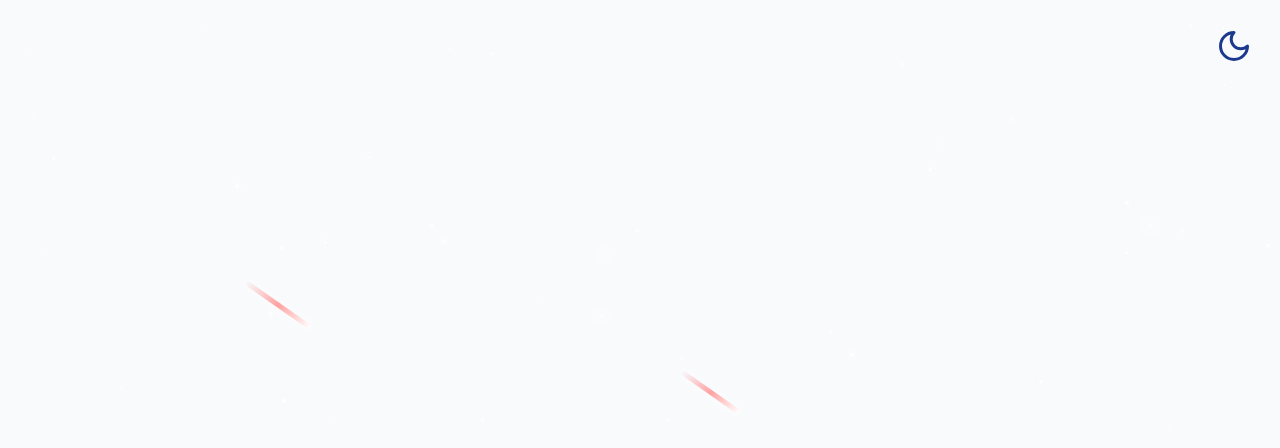
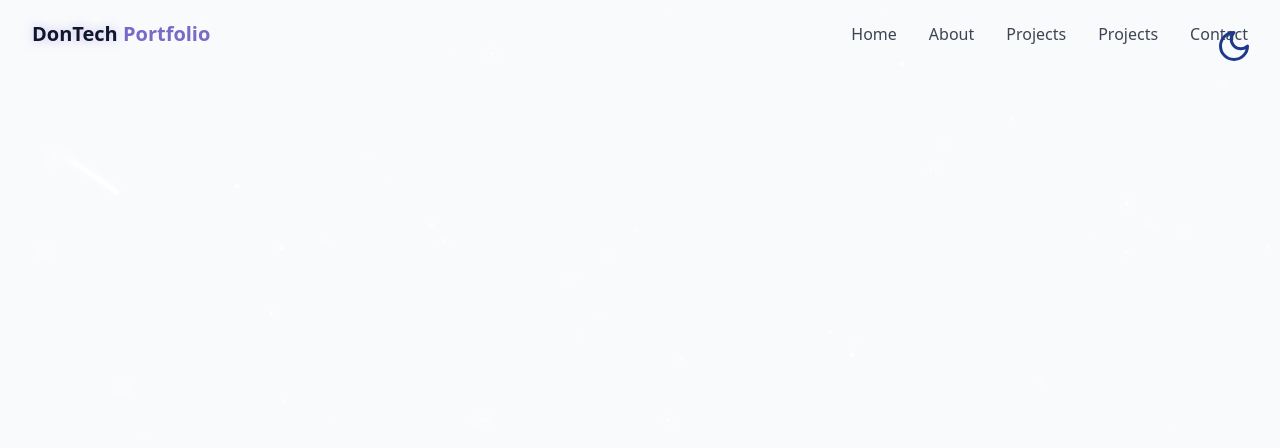
Before and after one commit to DonAbey/Portofolio, a React (Vite) app: page / in a window 1280 px wide. Shown: the top 448 px of the page. Built offline with nearby package versions, Linux system fonts and the light colour scheme.

Commit message:
Navbar functionality completed

```diff
--- /dev/null
+++ b/src/components/Navbar.jsx
@@ -0,0 +1,82 @@
+import { useSearchParams } from "react-router-dom"
+import { cn } from "../lib/utils"
+import { use, useEffect, useState } from "react"
+import { Menu, X } from "lucide-react";
+
+const navItems = [
+    {name: "Home", href:"#home"},
+    {name: "About", href:"#about"},
+    {name: "Projects", href:"#skills"},
+    {name: "Projects", href:"#projects"},
+    {name: "Contact", href:"contact"},
+]
+
+export const Navbar = () => {
+    const [isScrolled, setIsScrolled] = useState(false);
+    const [isMenuOpen, setIsMenuOpen] = useState(false)
+
+    useEffect(() => {
+        const handScroll = () => {
+            setIsScrolled(window.screenY > 10);
+        }
+        window.addEventListener("scroll", handScroll);
+        return () => window.removeEventListener("scroll", handScroll);
+    })
+
+
+    return (
+        <nav className={cn(
+            "fixed w-full z-40 transition-all duration-300",
+            isScrolled ? "py-3 bg-background/80 backdrop-blur-md shadow-xs" : "py-5"
+            )}
+        >
+            <div className="container flex items-center justify-between">
+                <a
+                    className="text-xl font-bold text-primary flex items-center"
+                    href="#home"
+                >
+                    <span className="relative z-10">
+                        <span className="text-glow text-foreground"> DonTech </span>{" "}
+                            Portfolio
+                    </span>
+                </a>
+                {/*Desktop nav*/}
+                <div className="hidden md:flex space-x-8">
+                    {navItems.map((item, key) =>(
+                        <a key={key} href={item.href} className="text-foreground/80 hover:text-primary duration-300">
+                            {item.name}
+                        </a>
+                    ))}
+                </div>
+                {/* mobile menu */}
+                <button
+                    onClick={() => setIsMenuOpen((prev) => !prev)}
+                    className="md:hidden p-2 text-foreground z-50"
+                    aria-label={isMenuOpen ? "Close Menu" : "Open Menu"}
+                >
+                    {isMenuOpen ? <X size={24} /> : <Menu size={24} />}{" "}
+                </button>
+
+                <div className={cn(
+                    "fixed inset-0 bg-background/95 backdrop-blur-md z-40 flex flex-col items-center justify-center",
+                    "transition-all duration-300 md:hidden",
+                    isMenuOpen ? "opacity-100 pointer-events-auto" : "opacity-0 pointer-events-none"
+                    )}
+                >
+                    <div className="flex flex-col space-y-8 text-xl">
+                        {navItems.map((item, key) =>(
+                            <a
+                                key={key}
+                                href={item.href}
+                                className="text-foreground/80 hover:text-primary duration-300"
+                                onClick={() => setIsMenuOpen(false)}
+                            >
+                                {item.name}
+                            </a>
+                        ))}
+                    </div>
+                </div>
+            </div>
+        </nav>
+    )
+}
--- a/src/index.css
+++ b/src/index.css
@@ -123,8 +123,8 @@
 }
 
 @utility text-glow {
-  @apply relative; /*to apply tailwind we need @apply*/
-  text-shadow: 0 0 10px rgba(167, 139, 250, 0.5);  /*for normal css*/
+  @apply relative;
+  text-shadow: 0 0 10px rgba(167, 139, 250, 0.5);
 }
 
 @utility card-hover {
@@ -150,7 +150,7 @@
 }
 
 @utility meteor {
-  @apply absolute bg-linear-to-r from-white via-red-300 to-transparent rounded-full;
+  @apply absolute bg-linear-to-r from-white via-white to-transparent rounded-full;
   box-shadow: 0 0 10px 5px rgba(255, 255, 255, 0.3);
 }
 
--- a/src/pages/Home.jsx
+++ b/src/pages/Home.jsx
@@ -1,5 +1,6 @@
 import { ThemeToggle } from "../components/ThemeTooggle";
 import { StarBackground } from "../components/StarBackground";
+import { Navbar } from "../components/Navbar";
 
 export const Home = () =>{
     return (
@@ -9,7 +10,7 @@
             {/*Backgroud Effects*/}
             <StarBackground/>
             {/*NavBar*/}
-
+            <Navbar/>
             {/*Main Content*/}
 
             {/*Footer*/}
```
